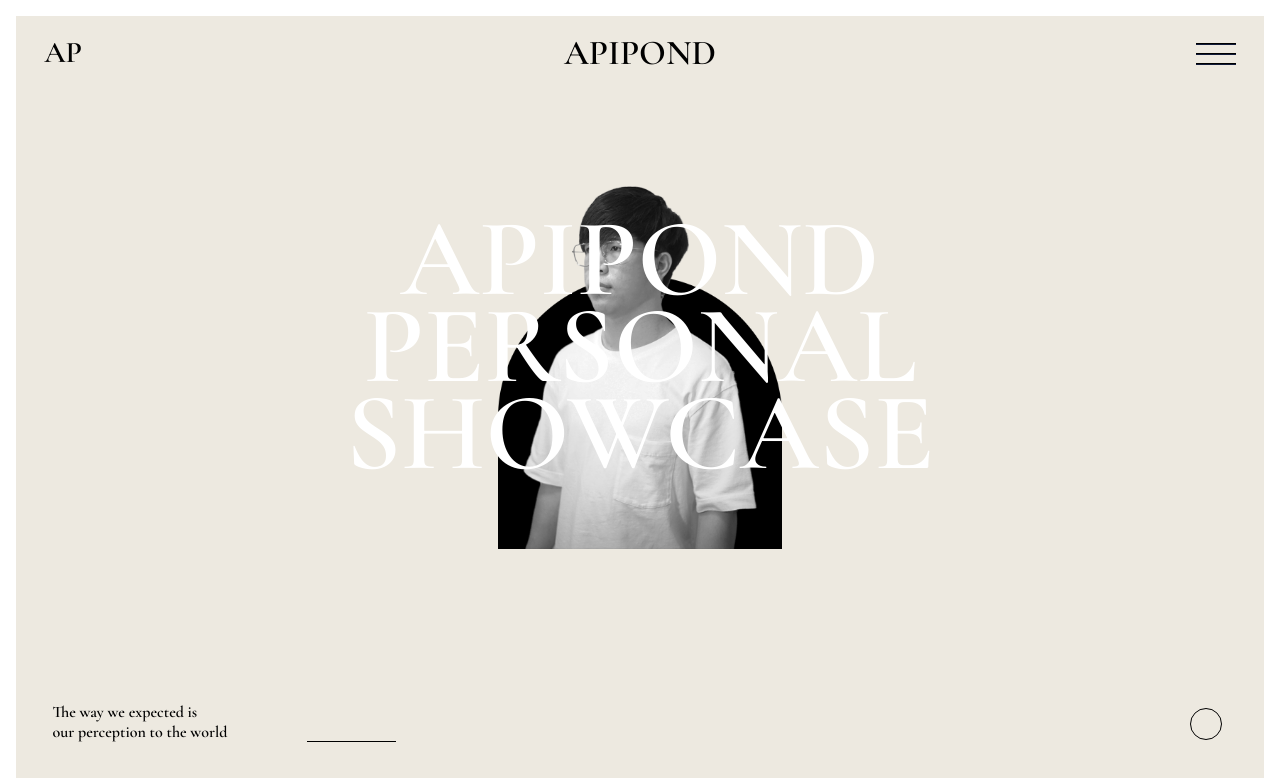
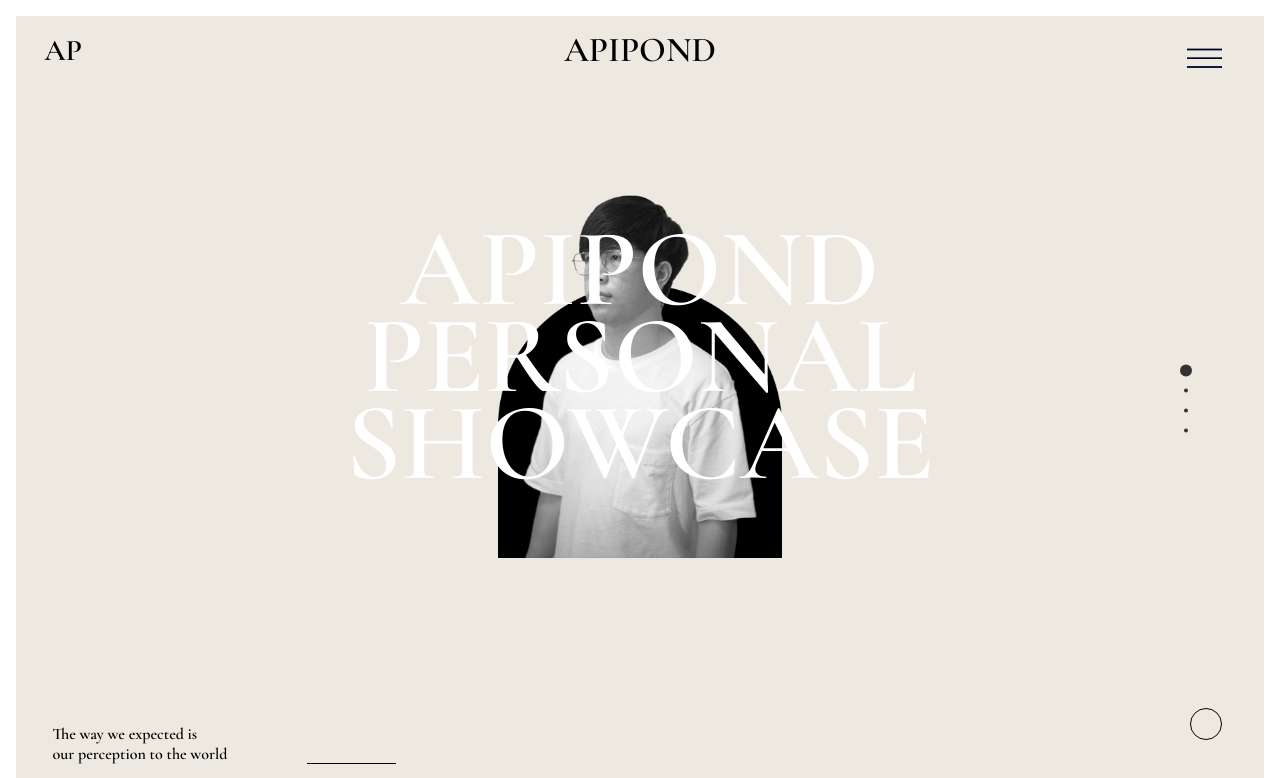
Before and after one commit to pondapipol/pondapipol.github.io, a plain HTML site: page index.html in a window 1280 px wide. Shown: the top 778 px of the page. Drawn offline with nearby package versions, Linux system fonts and the light colour scheme.

Commit message:
Fullpage js added

```diff
--- a/index.html
+++ b/index.html
@@ -5,21 +5,22 @@
     <meta name="viewport" content="width=device-width, initial-scale=1.0">
     <link rel="stylesheet" href="./style.css">
     <link href="https://fonts.googleapis.com/css2?family=Cormorant+Garamond:wght@600&display=swap" rel="stylesheet">
+    <link rel="stylesheet" href="https://cdnjs.cloudflare.com/ajax/libs/fullPage.js/3.0.9/fullpage.min.css" integrity="sha512-8M8By+q+SldLyFJbybaHoAPD6g07xyOcscIOQEypDzBS+sTde5d6mlK2ANIZPnSyxZUqJfCNuaIvjBUi8/RS0w==" crossorigin="anonymous" />
     <title>Apipond</title>
 </head>
 <body>
-    <div class="myport">
+    <div class="myport" id="fullPage">
         <header>
-            <nav>
-                <div class="logo-container">AP</div>
-                <h2 class="header-text">APIPOND</h2>
-                <div class="hamburger-menu">
-                    <img src="./iconmonstr-menu-thin.svg" alt="">
-                </div>
-            </nav>
+
         </header>
         <main class="container">
-            <section class="section-container">
+            <section class="section-container section">
+                <nav>
+                    <div class="logo-container">AP</div>
+                    <h2 class="header-text">APIPOND</h2>
+                    <div class="hamburger-menu">
+                    </div>
+                </nav>
                 <div class="home-container">
                     <div class="homepages">
                         <div>The way we expected is <br> our perception to the world</div>
@@ -35,7 +36,7 @@
                     </div>
                 </div>
             </section>
-            <section class="section-container about">
+            <section class="section-container about section" id="2">
                 <div class="about-head">
                     ABOUT
                 </div>
@@ -104,7 +105,7 @@
                     </div>
                 </div>
             </section>
-            <section class="achievement">
+            <section class="achievement section" id="3">
                 <div class="upper-achievement"></div>
                 <div class="middle-achieve">
                     <div class="up-achieve-box">
@@ -129,7 +130,7 @@
                 </div>
             </section>
 
-            <section class="section-container ambition">
+            <section class="section-container ambition section" id="4">
                 <div class="ambition-container">
                     <div class="ambition-head">
                         <div class="ambition-text">ABSTRACTION</div>
@@ -152,11 +153,23 @@
     </div>
 
     <footer>
+        <div class="hamburger-menu-fix"><a href=""><img src="./iconmonstr-menu-thin.svg" alt=""></a></div>
         <div class="progress-cir"></div>
         <div id="websiteFrameTop" class="websiteFrame"></div>
         <div id="websiteFrameRight" class="websiteFrame"></div>
         <div id="websiteFrameBottom" class="websiteFrame"></div>
         <div id="websiteFrameLeft" class="websiteFrame"></div>
     </footer>
+    <script src="https://cdnjs.cloudflare.com/ajax/libs/fullPage.js/3.0.9/fullpage.min.js" integrity="sha512-Gx/C4x1qubng2MWpJIxTPuWch9O88dhFFfpIl3WlqH0jPHtCiNdYsmJBFX0q5gIzFHmwkPzzYTlZC/Q7zgbwCw==" crossorigin="anonymous"></script>
+
+    <script>
+        new fullpage("#fullPage", {
+            autoScrolling: true,
+            navigation: true,
+            animateAnchor: true,
+            parallax: true,
+	    parallaxOptions: {type: 'reveal', percentage: 62, property: 'translate'},
+        })
+    </script>
 </body>
 </html>
--- a/style.css
+++ b/style.css
@@ -17,7 +17,7 @@ body {
 /**Section style**/
 
 .section-container {
-    height: 86vh;
+    height: 96vh;
 }
 
 .about {
@@ -76,7 +76,7 @@ nav {
 
 
 .home-container {
-    height: 100%;
+    height: 89%;
     display: grid;
     grid-template-columns: 5% 1fr 1fr 1fr 5%;
 }
@@ -375,3 +375,22 @@ nav {
     border: black solid 1px;
     border-radius: 100%;
 }
+
+/**Hamburger menu**/
+.hamburger-menu-fix {
+    position: fixed;
+    z-index: 980;
+    height: 70px;
+    right: 4.5%;
+    top: 5%;
+    background-color: none;
+}
+
+.hamburger-menu-fix img{
+    height: 50%;
+}
+
+
+#fp-nav {
+    right: 80px !important;
+}
```
